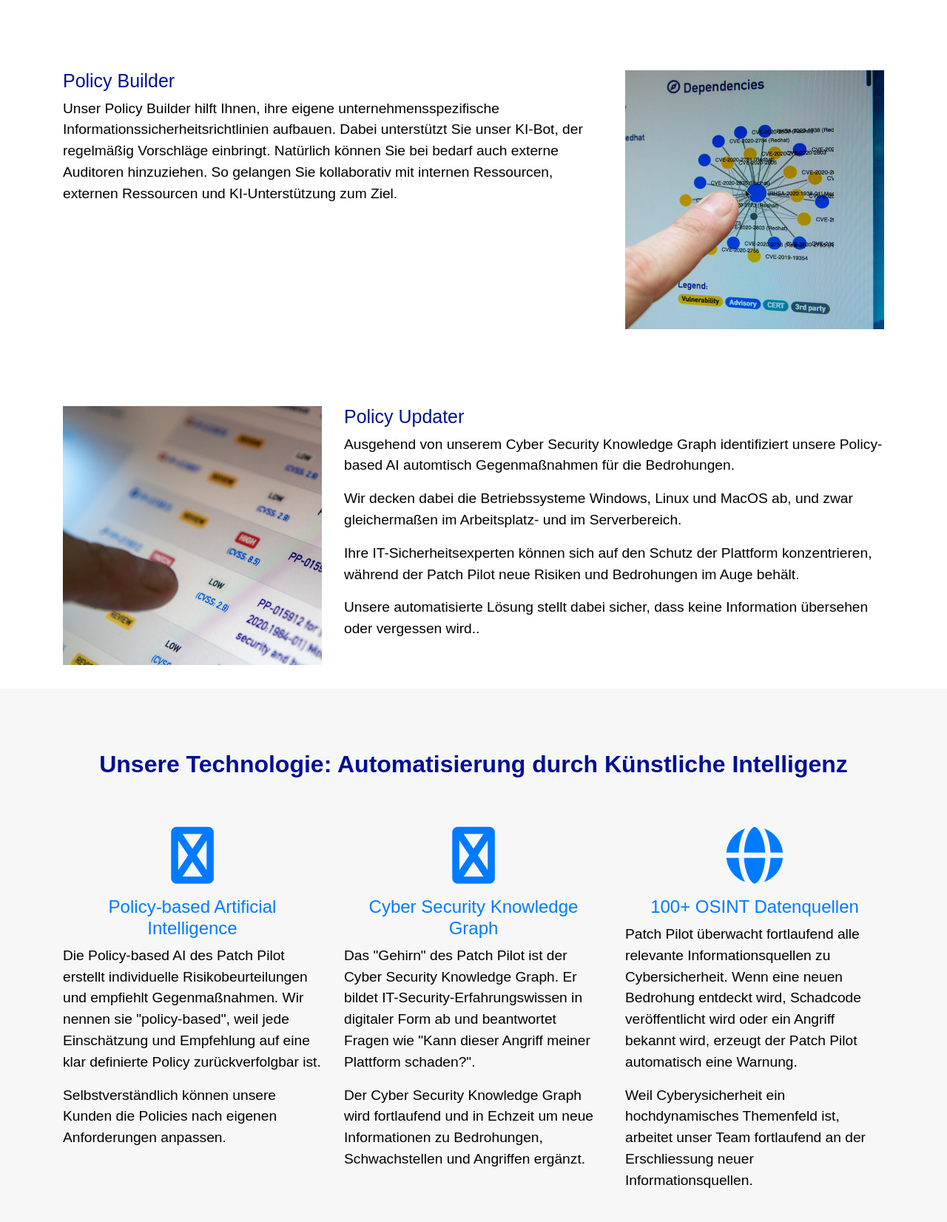
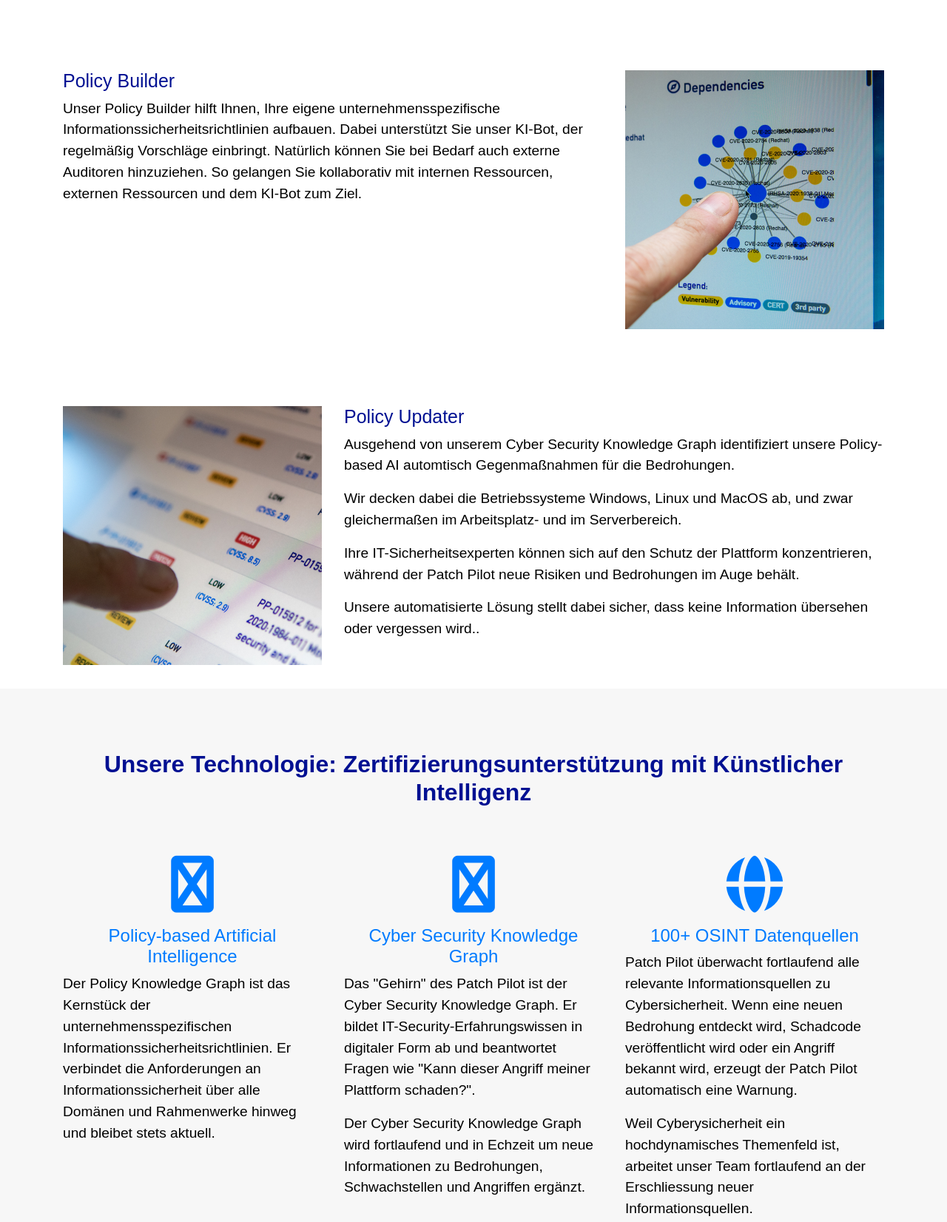
Before and after one commit to ixpolicy/web, a plain HTML site: page index.html in a window 1280 px wide. Shown: the part 2260-3912 px from the top of the page at 74% size. Drawn offline with Linux system fonts and the light colour scheme; no server answers; a script that the page names is missing; a web font is replaced by a local one.

Commit message:
Update index.html

```diff
--- a/index.html
+++ b/index.html
@@ -216,10 +216,10 @@
                 </h3>
                 <span>
 
-                    <p>Unser Policy Builder hilft Ihnen, ihre eigene unternehmensspezifische Informationssicherheitsrichtlinien aufbauen.
+                    <p>Unser Policy Builder hilft Ihnen, Ihre eigene unternehmensspezifische Informationssicherheitsrichtlinien aufbauen.
                         Dabei unterstützt Sie unser KI-Bot, der regelmäßig Vorschläge einbringt.
-                        Natürlich können Sie bei bedarf auch externe Auditoren hinzuziehen.
-                        So gelangen Sie kollaborativ mit internen Ressourcen, externen Ressourcen und KI-Unterstützung zum Ziel.
+                        Natürlich können Sie bei Bedarf auch externe Auditoren hinzuziehen.
+                        So gelangen Sie kollaborativ mit internen Ressourcen, externen Ressourcen und dem KI-Bot zum Ziel.
                    </p>
 
                 </span>
@@ -268,17 +268,15 @@
     <div class="container">
         <div class="row steps">
             <div class="col-12">
-                <h2>Unsere Technologie: Automatisierung durch Künstliche Intelligenz</h2>
+                <h2>Unsere Technologie: Zertifizierungsunterstützung mit Künstlicher Intelligenz</h2>
             </div>
         </div>
         <div class="row steps">
             <div class="col-md-4">
                 <p></p><div class="four-steps-icon"><i class="fa fa-head-side-brain fa-4x"></i></div><p></p>
                 <div class="four-steps-heading"><h4>Policy-based Artificial Intelligence</h4></div>
-                <p>Die Policy-based AI des Patch Pilot erstellt individuelle Risikobeurteilungen und empfiehlt Gegenmaßnahmen.
-                    Wir nennen sie "policy-based", weil jede Einschätzung und Empfehlung auf eine klar definierte Policy zurückverfolgbar ist.
-                </p>
-                <p>Selbstverständlich können unsere Kunden die Policies nach eigenen Anforderungen anpassen.
+                <p>Der Policy Knowledge Graph ist das Kernstück der unternehmensspezifischen Informationssicherheitsrichtlinien.
+                   Er verbindet die Anforderungen an Informationssicherheit über alle Domänen und Rahmenwerke hinweg und bleibet stets aktuell.
                 </p>
             </div>
 
```
